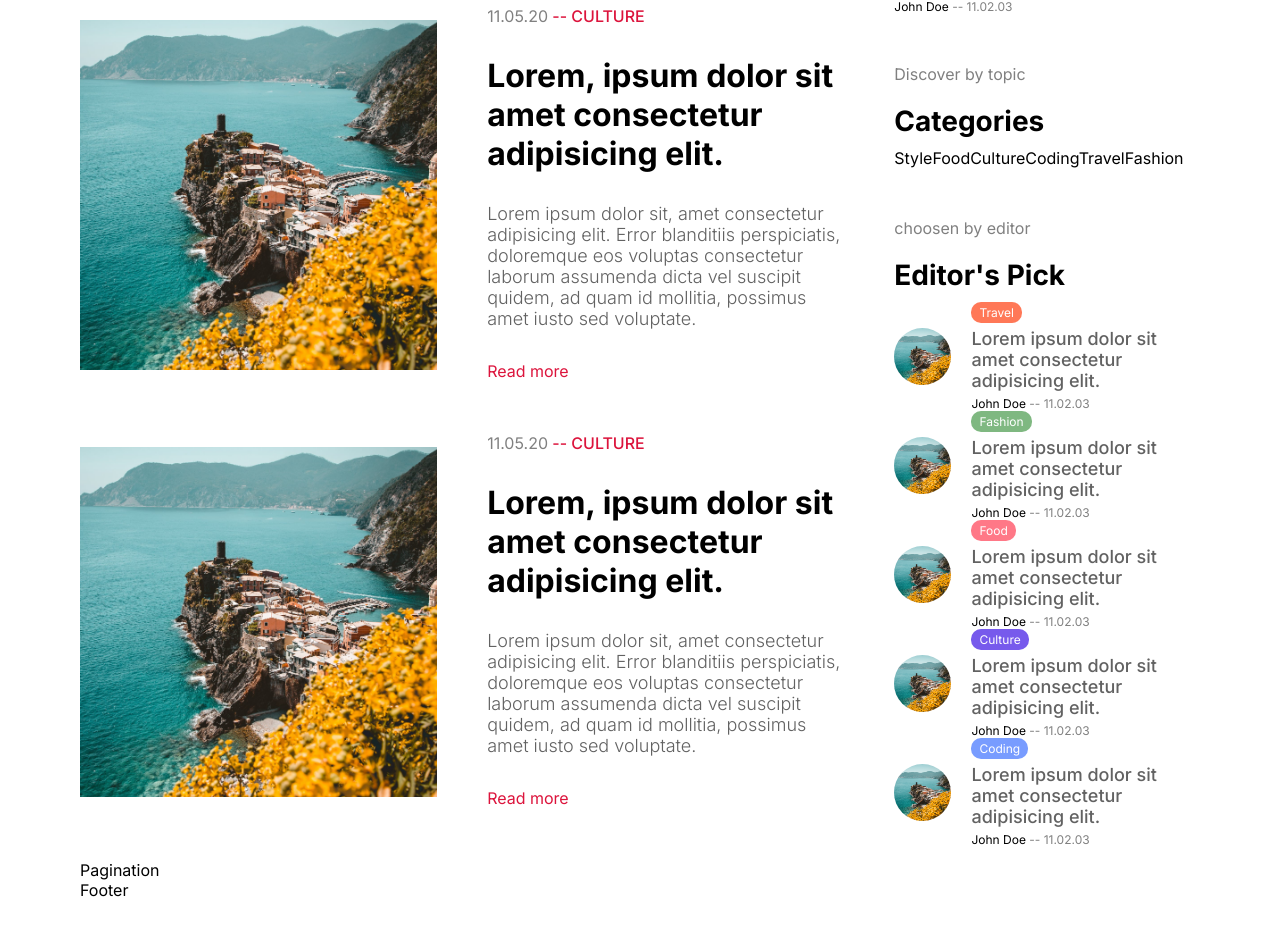
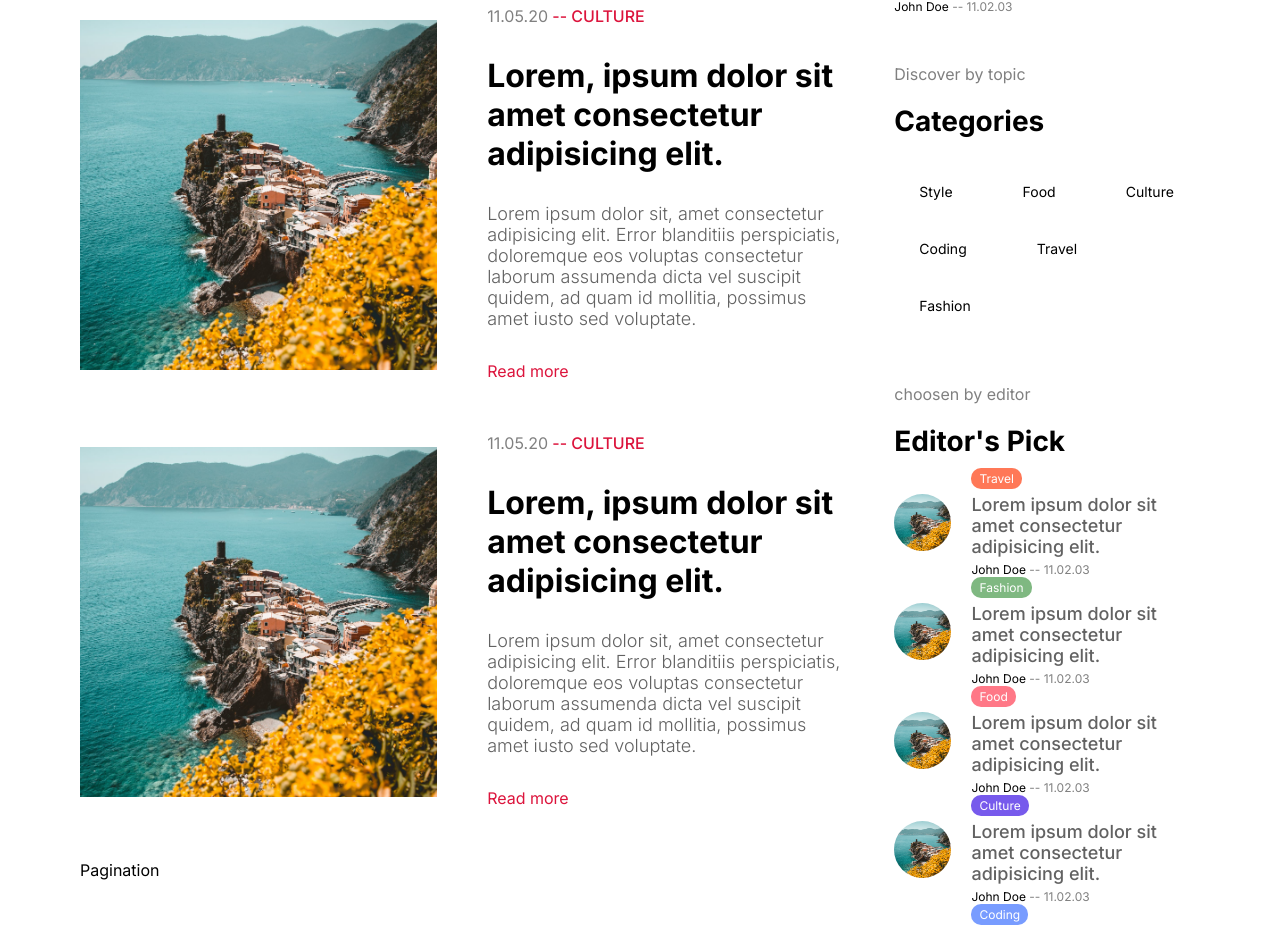
Before and after one commit to FREDVUNI/next-blog, a Next.js app: page / in a window 1280 px wide. Shown: the part 1713-2641 px from the top of the page. Before the commit the page ends 2613 px from the top, so only its background shows below. Built offline with nearby package versions, Linux system fonts and the light colour scheme.

Commit message:
chore: decouple the menu categories

```diff
--- a/src/components/menu/Menu.jsx
+++ b/src/components/menu/Menu.jsx
@@ -3,6 +3,7 @@ import styles from "./menu.module.css";
 import Link from "next/link";
 import Image from "next/image";
 import MenuPosts from "../menuPosts/MenuPosts";
+import MenuCategories from "../menuCategories/MenuCategories";
 
 const Menu = () => {
   return (
@@ -10,48 +11,9 @@ const Menu = () => {
       <h2 className={styles.subtitle}>{"whats popping?"}</h2>
       <h1 className={styles.title}>Most Popular</h1>
       <MenuPosts withImage={false} />
-
       <h2 className={styles.subtitle}>{"Discover by topic"}</h2>
       <h1 className={styles.title}>Categories</h1>
-      <div className={styles.categoryList}>
-        <Link
-          href={"/blog?category=style"}
-          className={`${styles.categoryItem} ${styles.style}}`}
-        >
-          Style
-        </Link>
-        <Link
-          href={"/blog?category=food"}
-          className={`${styles.categoryItem} ${styles.food}}`}
-        >
-          Food
-        </Link>
-        <Link
-          href={"/blog?category=culture"}
-          className={`${styles.categoryItem} ${styles.culture}}`}
-        >
-          Culture
-        </Link>
-        <Link
-          href={"/blog?category=coding"}
-          className={`${styles.categoryItem} ${styles.coding}}`}
-        >
-          Coding
-        </Link>
-        <Link
-          href={"/blog?category=travel"}
-          className={`${styles.categoryItem} ${styles.travel}}`}
-        >
-          Travel
-        </Link>
-        <Link
-          href={"/blog?category=fashion"}
-          className={`${styles.categoryItem} ${styles.fashion}}`}
-        >
-          Fashion
-        </Link>
-      </div>
-
+      <MenuCategories />
       <h2 className={styles.subtitle}>{"choosen by editor"}</h2>
       <h1 className={styles.title}>Editor's Pick</h1>
       {<MenuPosts withImage={true} />}
--- /dev/null
+++ b/src/components/menuCategories/MenuCategories.jsx
@@ -0,0 +1,48 @@
+import React from "react";
+import styles from "./menu.categories.module.css";
+import Link from "next/link";
+
+const MenuCategories = () => {
+  return (
+    <div className={styles.categoryList}>
+      <Link
+        href={"/blog?category=style"}
+        className={`${styles.categoryItem} ${styles.style}}`}
+      >
+        Style
+      </Link>
+      <Link
+        href={"/blog?category=food"}
+        className={`${styles.categoryItem} ${styles.food}}`}
+      >
+        Food
+      </Link>
+      <Link
+        href={"/blog?category=culture"}
+        className={`${styles.categoryItem} ${styles.culture}}`}
+      >
+        Culture
+      </Link>
+      <Link
+        href={"/blog?category=coding"}
+        className={`${styles.categoryItem} ${styles.coding}}`}
+      >
+        Coding
+      </Link>
+      <Link
+        href={"/blog?category=travel"}
+        className={`${styles.categoryItem} ${styles.travel}}`}
+      >
+        Travel
+      </Link>
+      <Link
+        href={"/blog?category=fashion"}
+        className={`${styles.categoryItem} ${styles.fashion}}`}
+      >
+        Fashion
+      </Link>
+    </div>
+  );
+};
+
+export default MenuCategories;
--- /dev/null
+++ b/src/components/menuCategories/menu.categories.module.css
@@ -0,0 +1,37 @@
+.categoryList {
+  margin-top: 35px;
+  margin-bottom: 60px;
+  display: flex;
+  flex-wrap: wrap;
+  gap: 20px;
+}
+
+.categoryItem {
+  padding: 10px 25px;
+  border-radius: 10px;
+  font-size: 14px;
+}
+
+.categoryItem.style {
+  background-color: #57c4ff31;
+}
+
+.categoryItem.fashion {
+  background-color: #da85c731;
+}
+
+.categoryItem.food {
+  background-color: #7fb88133;
+}
+
+.categoryItem.travel {
+  background-color: #ff795736;
+}
+
+.categoryItem.culture {
+  background-color: #ffb04f45;
+}
+
+.categoryItem.coding {
+  background-color: #5e4fff31;
+}
```
